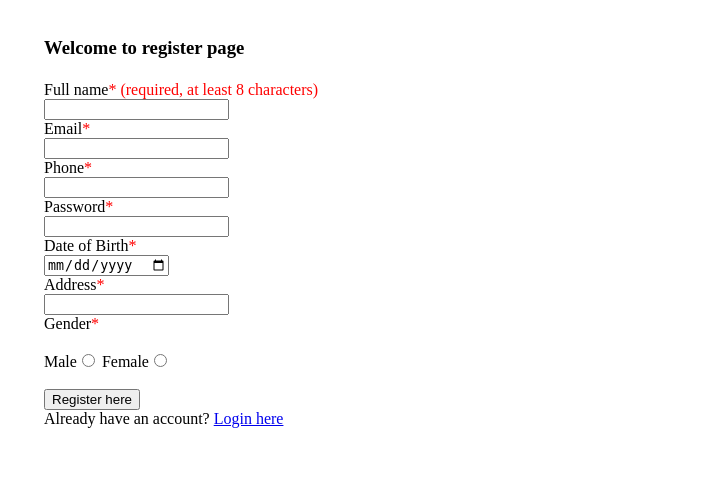
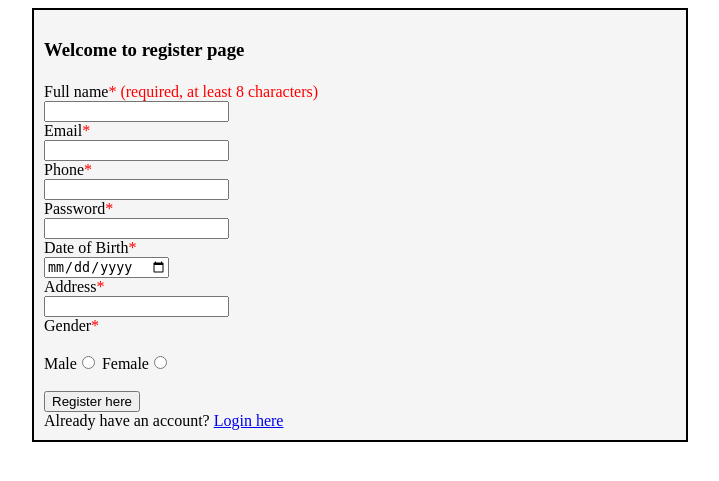
Before and after one commit to rajkumar060301/baseline_project, a PHP site: page /signup.html in a window 1280 px wide. Shown: the top 481 px of the page, without its empty margins (280-999 px from the left). Run offline with PHP 8.4, Linux system fonts and the light colour scheme.

Commit message:
css file modifications

```diff
--- a/styles.css
+++ b/styles.css
@@ -3,5 +3,10 @@
     width: 50%;
     padding: 10px;
     margin: auto;
+    border: 2px solid black;
+    background-color: whitesmoke;
 }
 .error {color: #FF0000;}
+#basic-form{
+
+}
```
